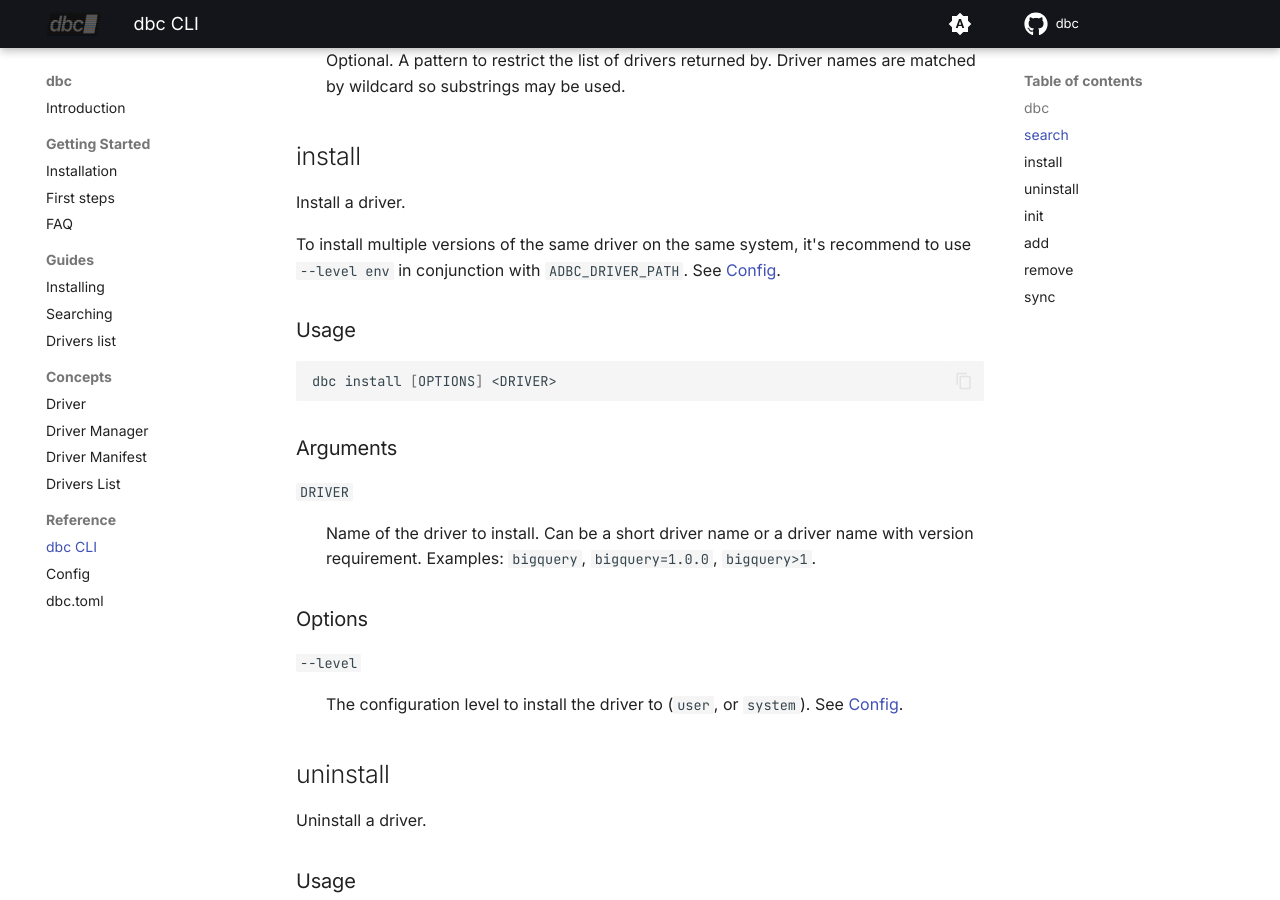
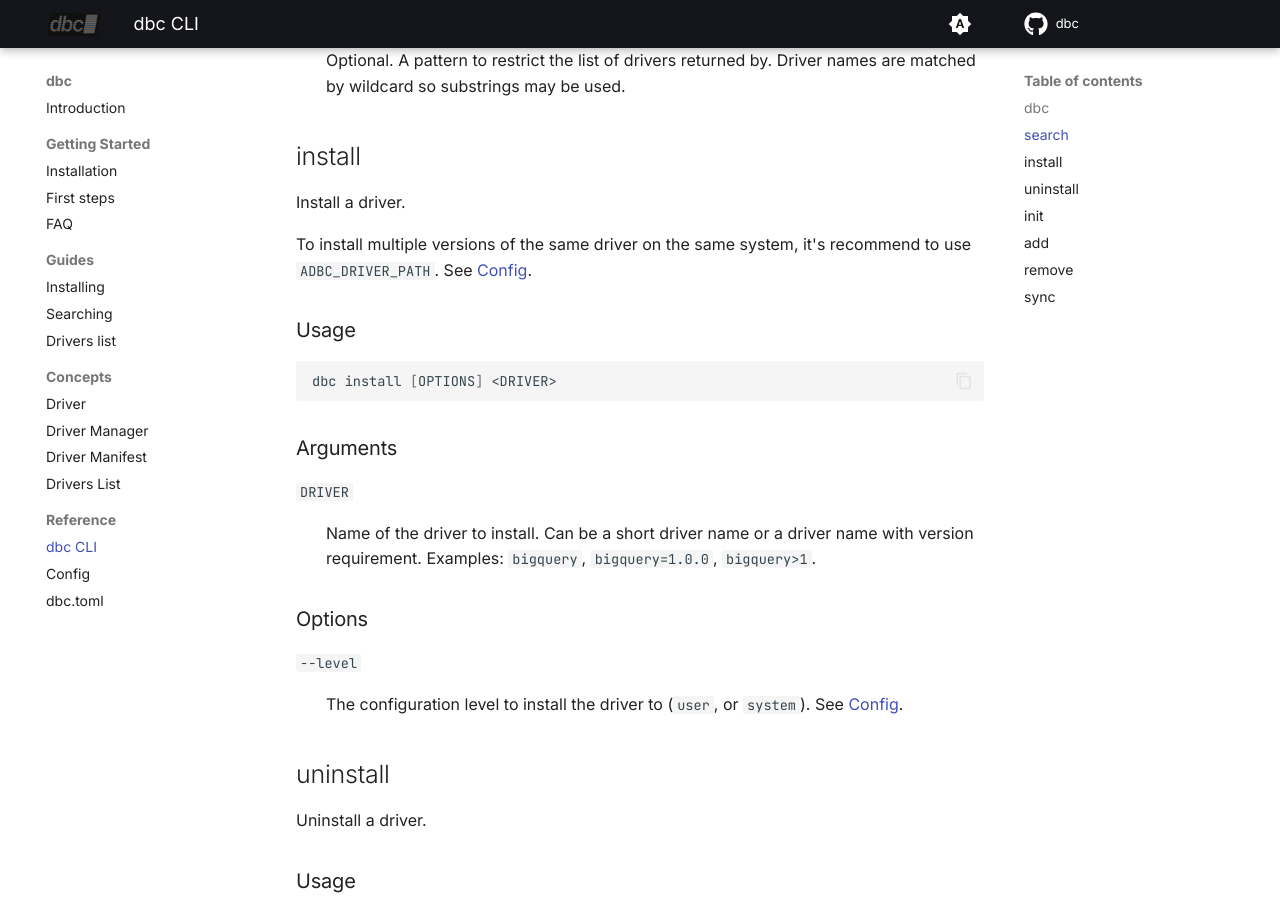
Before and after one commit to columnar-tech/dbc, an MkDocs documentation site: the page built from docs/reference/cli.md, in a window 1280 px wide and 900 px high, scrolled down 1369 px. Built offline with MkDocs 1.6.1 and Material for MkDocs 9.7.7, drawn with Linux system fonts in a browser that asks for light colours; plug-ins that fetch from the network failed and are left out; comment, search, counter and statistics services are not loaded.

Commit message:
Update docs/reference/cli.md
Co-authored-by: Ian Cook <ianmcook@gmail.com>

```diff
--- a/docs/reference/cli.md
+++ b/docs/reference/cli.md
@@ -52,7 +52,7 @@ dbc search [FILTER]
 
 Install a driver.
 
-To install multiple versions of the same driver on the same system, it's recommend to use `--level env` in conjunction with `ADBC_DRIVER_PATH`. See [Config](config.md).
+To install multiple versions of the same driver on the same system, it's recommend to use `ADBC_DRIVER_PATH`. See [Config](config.md).
 
 <h3>Usage</h3>
 
```
